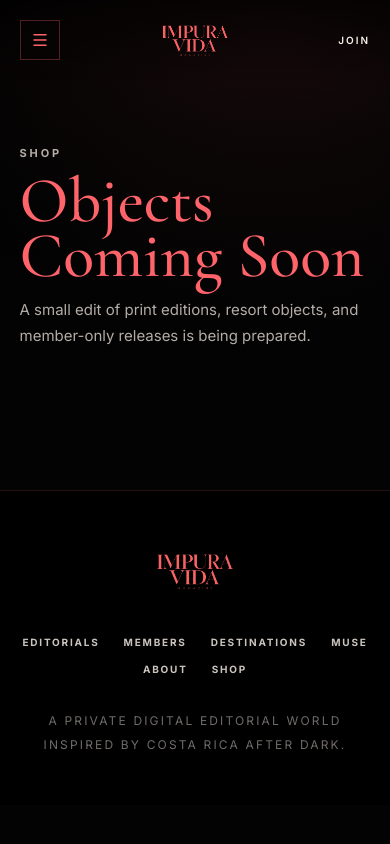
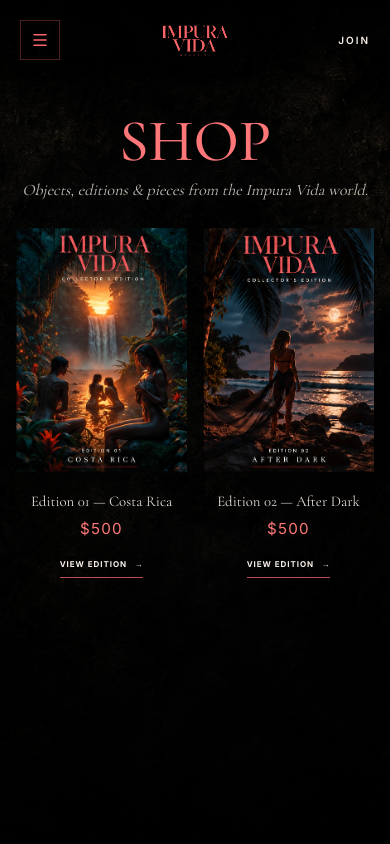
Before and after one commit to Snapey7/snapey7.github.io, a Next.js app: page /shop in a window 390 px wide. Shown: the top 844 px of the page. Built offline with nearby package versions, Linux system fonts and the light colour scheme.

Commit message:
Update magazine pages and shop design

```diff
--- a/app/about/page.tsx
+++ b/app/about/page.tsx
@@ -4,14 +4,72 @@ export default function AboutPage() {
   return (
     <PageShell>
       <main>
-        <section className="simple-page">
+        <section className="simple-page about-page">
           <p className="eyebrow">ABOUT</p>
           <h1>The Private World</h1>
-          <p className="section-copy">
-            IMPURA VIDA is a premium digital editorial magazine inspired by
-            Costa Rica's nocturnal landscape: jungle heat, moonlit beaches,
-            candlelight, and the feeling of entering somewhere reserved.
-          </p>
+          <div className="about-copy">
+            <p>When the sun disappears, paradise reveals another side.</p>
+
+            <p>
+              The jungle grows restless. Shadows deepen. The air turns heavy, the
+              shoreline falls quiet, and something untamed stirs beneath the
+              surface. The rules of the daylight world begin to fade. Instinct
+              takes over. Curiosity becomes temptation. And the parts of ourselves
+              we keep hidden are free to come alive.
+            </p>
+
+            <p>
+              <strong>
+                IMPURA VIDA is an invitation to surrender to the beautiful, the
+                forbidden, and the unapologetically sensual.
+              </strong>
+            </p>
+
+            <p>
+              A celebration of the female form, extraordinary landscapes, and the
+              raw, intoxicating energy that exists when beauty meets desire.
+              Through cinematic photography, intimate editorials, and film, we
+              explore femininity in its many forms, from delicate and dreamlike to
+              wild, provocative, and uninhibited.
+            </p>
+
+            <p>
+              Born in Costa Rica, where the jungle meets the Pacific and paradise
+              has a wilder side, IMPURA VIDA is a world shaped by tropical nights,
+              untamed nature, and the magnetic pull of the unknown. But its spirit
+              knows no borders. From secluded coastlines to hidden jungle retreats,
+              we seek the places and moments where people feel free to let go,
+              explore their sensuality, and embrace the sides of themselves that
+              rarely see the light.
+            </p>
+
+            <p>
+              Beyond the pages lies something more exclusive. A private world of
+              uncensored artistry, intimate films, unseen moments, and gatherings
+              designed for those drawn to the extraordinary. A community united
+              not by convention, but by curiosity, confidence, and an appreciation
+              for the sensual and the unconventional.
+            </p>
+
+            <p>
+              Here, temptation is an art. Sensuality has no single definition. And
+              being impure means having the freedom to explore who you are, without
+              apology.
+            </p>
+
+            <p>
+              <strong>
+                Enter with curiosity. Stay for the temptation. Leave nothing of
+                yourself unexplored.
+              </strong>
+            </p>
+
+            <p>This is IMPURA VIDA.</p>
+
+            <p>
+              <em>Where paradise gets primal.</em>
+            </p>
+          </div>
         </section>
       </main>
     </PageShell>
--- a/app/globals.css
+++ b/app/globals.css
@@ -576,6 +576,28 @@ a {
     #030303;
 }
 
+.members-page > .archive-hero {
+  min-height: 0;
+  padding-bottom: 1rem;
+}
+
+.members-page .membership-section {
+  padding-top: 1rem;
+}
+
+.members-page .membership-grid {
+  margin-top: 0;
+}
+
+.models-page > .archive-hero {
+  min-height: 0;
+  padding-bottom: 1rem;
+}
+
+.models-page .model-grid {
+  margin-top: -0.5rem;
+}
+
 .london-destinations-page {
   background:
     linear-gradient(180deg, rgba(0, 0, 0, 0.58), rgba(0, 0, 0, 0.58) 58%, rgba(0, 0, 0, 0.82)),
@@ -814,6 +836,131 @@ a {
   line-height: 1.75;
 }
 
+.about-page {
+  min-height: 0;
+}
+
+.about-copy {
+  max-width: none;
+  margin-top: 1.5rem;
+}
+
+.about-copy p {
+  margin: 0 0 0.8rem;
+  font-family: var(--font-display), Georgia, serif;
+  font-size: clamp(1rem, 1.2vw, 1.2rem);
+  line-height: 1.55;
+}
+
+.about-copy strong {
+  color: #ff8b8d;
+  font-weight: 700;
+}
+
+.about-copy em {
+  font-family: var(--font-display), Georgia, serif;
+  font-size: 1.2em;
+  font-style: italic;
+}
+
+.shop-page {
+  min-height: 100svh;
+  padding: 7.1rem 1.5rem 3.5rem;
+  background:
+    linear-gradient(rgba(0, 0, 0, 0.42), rgba(0, 0, 0, 0.76)),
+    url('/assets/section-2-background.png') center / cover fixed,
+    #030303;
+}
+
+.shop-content {
+  width: min(100%, 1080px);
+  margin: 0 auto;
+}
+
+.shop-heading {
+  margin: 0 auto 1.15rem;
+  text-align: center;
+}
+
+.shop-heading h1 {
+  margin: 0;
+  color: #ff7779;
+  font-family: var(--font-display), Georgia, serif;
+  font-size: clamp(3.7rem, 7vw, 5.4rem);
+  font-weight: 500;
+  line-height: 1;
+}
+
+.shop-heading p {
+  margin: 0.45rem 0 0;
+  color: rgba(248, 239, 232, 0.78);
+  font-family: var(--font-display), Georgia, serif;
+  font-size: clamp(1rem, 1.6vw, 1.25rem);
+  font-style: italic;
+}
+
+.shop-editions {
+  display: grid;
+  width: min(100%, 875px);
+  margin: 0 auto;
+  grid-template-columns: repeat(2, minmax(0, 1fr));
+  gap: clamp(1.5rem, 4vw, 4rem);
+}
+
+.shop-edition {
+  min-width: 0;
+  text-align: center;
+}
+
+.shop-cover {
+  position: relative;
+  overflow: hidden;
+  aspect-ratio: 0.702;
+  background-image: url('/assets/shop-reference-source.png');
+  background-repeat: no-repeat;
+  background-size: 372.8% 174.45%;
+  box-shadow: 0 14px 36px rgba(0, 0, 0, 0.42);
+}
+
+.shop-cover-costa-rica {
+  background-position: 29.8% 57%;
+}
+
+.shop-cover-after-dark {
+  background-position: 71.2% 57%;
+}
+
+.shop-edition h2 {
+  margin: 1.15rem 0 0;
+  color: #f8efe8;
+  font-family: var(--font-display), Georgia, serif;
+  font-size: clamp(1.15rem, 1.6vw, 1.5rem);
+  font-weight: 400;
+}
+
+.shop-price {
+  margin: 0.35rem 0 0;
+  color: #ff7779;
+  font-size: 1.2rem;
+  letter-spacing: 0.08em;
+}
+
+.shop-edition-link {
+  display: inline-flex;
+  gap: 0.45rem;
+  margin-top: 1.1rem;
+  border-bottom: 1px solid rgba(255, 100, 107, 0.75);
+  padding-bottom: 0.45rem;
+  color: #f8efe8;
+  font-size: 10px;
+  font-weight: 700;
+  letter-spacing: 0.2em;
+}
+
+.shop-edition-link:hover {
+  color: #ff7779;
+}
+
 .detail-hero {
   display: grid;
   min-height: 78svh;
@@ -947,6 +1094,32 @@ a {
 }
 
 @media (max-width: 620px) {
+  .shop-page {
+    padding: 7rem 1rem 3rem;
+    background-attachment: scroll;
+  }
+
+  .shop-heading {
+    margin-bottom: 1.6rem;
+  }
+
+  .shop-editions {
+    gap: 1rem;
+  }
+
+  .shop-edition h2 {
+    font-size: clamp(0.92rem, 3.8vw, 1.2rem);
+  }
+
+  .shop-price {
+    font-size: 0.95rem;
+  }
+
+  .shop-edition-link {
+    font-size: 8px;
+    letter-spacing: 0.12em;
+  }
+
   .hero-section {
     min-height: 92svh;
   }
@@ -1084,4 +1257,5 @@ a {
   .pager {
     flex-direction: column;
   }
+
 }
--- a/app/members/page.tsx
+++ b/app/members/page.tsx
@@ -4,7 +4,7 @@ import { PageShell } from '@/components/site/PageShell';
 export default function MembersPage() {
   return (
     <PageShell>
-      <main>
+      <main className="members-page">
         <section className="archive-hero">
           <p className="eyebrow">MEMBERS</p>
           <h1>Private Access</h1>
@@ -13,7 +13,7 @@ export default function MembersPage() {
             interviews, and the private world behind each editorial.
           </p>
         </section>
-        <MembershipSection />
+        <MembershipSection showHeading={false} />
       </main>
     </PageShell>
   );
--- a/app/models/page.tsx
+++ b/app/models/page.tsx
@@ -5,7 +5,7 @@ import { models } from '@/lib/content';
 export default function ModelsPage() {
   return (
     <PageShell>
-      <main>
+      <main className="models-page">
         <section className="archive-hero">
           <p className="eyebrow">THE WOMEN OF IMPURA VIDA</p>
           <h1>Muse</h1>
--- a/app/shop/page.tsx
+++ b/app/shop/page.tsx
@@ -1,16 +1,47 @@
+import Link from 'next/link';
 import { PageShell } from '@/components/site/PageShell';
+
+const editions = [
+  {
+    number: '01',
+    title: 'Edition 01 — Costa Rica',
+    href: '/destinations/costa-rica',
+    coverPosition: 'shop-cover-costa-rica',
+  },
+  {
+    number: '02',
+    title: 'Edition 02 — After Dark',
+    href: '/editorials',
+    coverPosition: 'shop-cover-after-dark',
+  },
+];
 
 export default function ShopPage() {
   return (
     <PageShell>
-      <main>
-        <section className="simple-page">
-          <p className="eyebrow">SHOP</p>
-          <h1>Objects Coming Soon</h1>
-          <p className="section-copy">
-            A small edit of print editions, resort objects, and member-only
-            releases is being prepared.
-          </p>
+      <main className="shop-page">
+        <section aria-labelledby="shop-title" className="shop-content">
+          <header className="shop-heading">
+            <h1 id="shop-title">SHOP</h1>
+            <p>Objects, editions &amp; pieces from the Impura Vida world.</p>
+          </header>
+
+          <div className="shop-editions">
+            {editions.map((edition) => (
+              <article className="shop-edition" key={edition.number}>
+                <div
+                  aria-label={`${edition.title} magazine cover`}
+                  className={`shop-cover ${edition.coverPosition}`}
+                  role="img"
+                />
+                <h2>{edition.title}</h2>
+                <p className="shop-price">$500</p>
+                <Link className="shop-edition-link" href={edition.href}>
+                  VIEW EDITION <span aria-hidden="true">→</span>
+                </Link>
+              </article>
+            ))}
+          </div>
         </section>
       </main>
     </PageShell>
--- a/components/site/MembershipSection.tsx
+++ b/components/site/MembershipSection.tsx
@@ -5,14 +5,16 @@ import { SectionHeading } from './SectionHeading';
 
 const icons = [Shell, Eye, MessageCircle, Images, Film];
 
-export function MembershipSection() {
+export function MembershipSection({ showHeading = true }: { showHeading?: boolean }) {
   return (
     <section className="membership-section" id="membership">
-      <SectionHeading
-        copy="It's best enjoyed by someone just like you. Cancel anytime."
-        eyebrow="CHOOSE YOUR TIER"
-        title="Join The Experience"
-      />
+      {showHeading ? (
+        <SectionHeading
+          copy="It's best enjoyed by someone just like you. Cancel anytime."
+          eyebrow="CHOOSE YOUR TIER"
+          title="Join The Experience"
+        />
+      ) : null}
 
       <div className="membership-grid">
         {membershipTiers.map((tier) => (
```
Also changed, not shown: public/assets/shop-reference-source.png (added).
